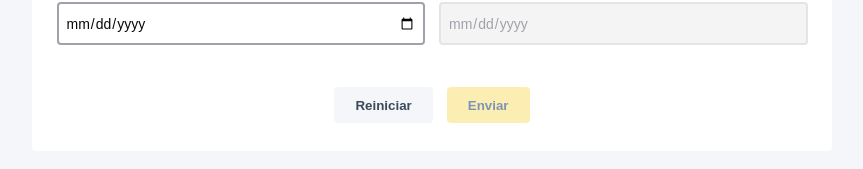
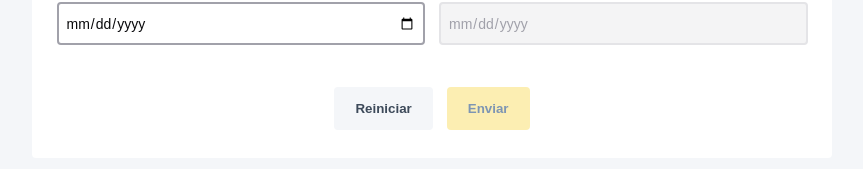
Before and after one commit to andresn00/sofka-exercise, an Angular app: page /products/new in a window 1280 px wide. Shown: the part 319-488 px from the top of the page, without its empty margins (208-1071 px from the left). Built offline with nearby package versions, Linux system fonts and the light colour scheme.

Commit message:
Adjust style

```diff
--- a/src/app/directives/button/button.directive.scss
+++ b/src/app/directives/button/button.directive.scss
@@ -6,7 +6,7 @@
   --btn-active-background-color: var(--color-surface-300);
   --btn-disabled-background-color: var(--color-surface-100);
   --btn-disabled-color: var(--color-surface-400);
-  --btn-padding: 0.75rem 1.5rem;
+  --btn-padding: 1rem 1.5rem;
   --btn-border-radius: var(--app-border-radius);
   --btn-border: none;
 
```
